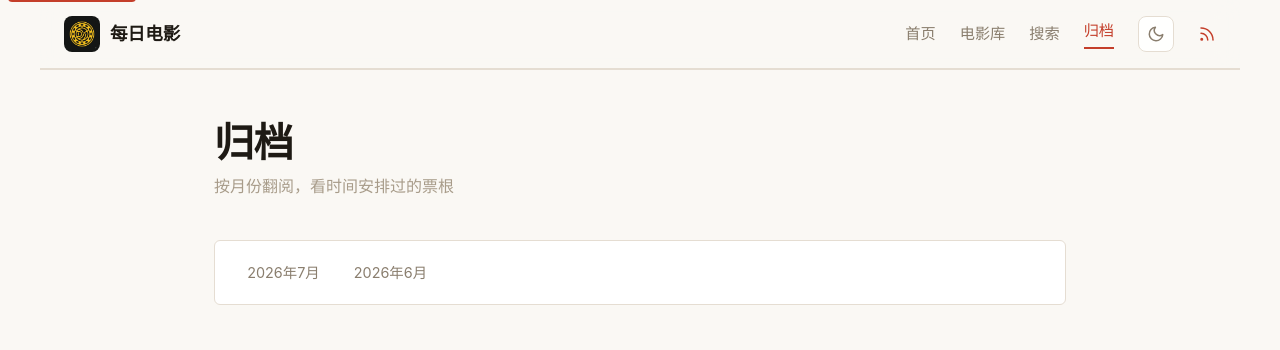
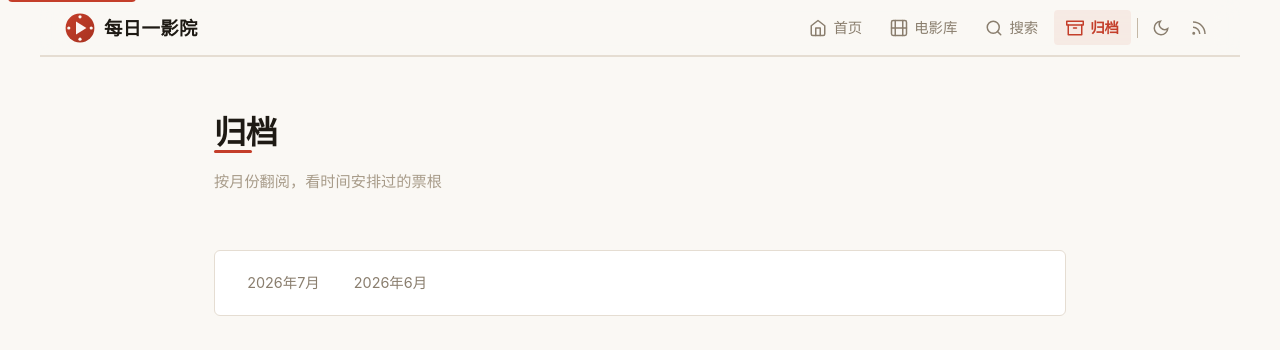
Before and after one commit to redisread/daily-movie, an Astro site: page /archive in a window 1280 px wide. Shown: the top 350 px of the page. Built offline with nearby package versions, Linux system fonts and the light colour scheme; Astro itself is replaced by a stand-in of ours; a web font is replaced by a local one.

Commit message:
fix: 抽 PageHeader 组件 + Navbar 图标化，消除子页面重复标题
## 问题
- 每个子页面（library/search/archive）都有自己的巨大 <h1>标题块
- Navbar 上又有"每日电影·电影库·搜索·归档"
- 两者叠加造成双重标题

## 修复

### PageHeader 组件
- 抽 /components/ui/PageHeader.astro
- 极简标题 + 下划线 accent 条 + subtitle
- 所有子页面统一用 <PageHeader title="..." subtitle="..." />

### Navbar 重新设计
- 每条链接改为图标 + 文字（图标为主）
- active 状态改为背景高亮小药丸（不再用 border-bottom）
- theme toggle / RSS 改为纯 icon-btn（不再是大按钮）
- 640px 以下隐藏文字标签，仅显示图标
- 400px 以下隐藏 logo text，仅保留图形
- 加入竖向分隔线

### 清理
- 删除各子页面重复的 .page-header / .page-sub / h1 CSS
- Navbar 字号、padding 整体收紧，与子页面 PageHeader 视觉平衡
- 删除旧 .theme-toggle 和 .rss-link 样式

Co-Authored-By: Claude <noreply@anthropic.com>

```diff
--- /dev/null
+++ b/src/components/ui/PageHeader.astro
@@ -0,0 +1,65 @@
+---
+/**
+ * PageHeader — 子页面顶部的小标题 + subtitle
+ *
+ * 用法：
+ *   <PageHeader title="电影库" subtitle="在这里翻阅所有已放映的票根" />
+ *   <PageHeader title="归档" align="center" />
+ */
+interface Props {
+  title: string;
+  subtitle?: string;
+  align?: 'left' | 'center';
+}
+
+const { title, subtitle, align = 'left' } = Astro.props;
+---
+
+<div class="page-header" style={`text-align: ${align}`}>
+  <h1 class="page-title">{title}</h1>
+  {subtitle && <p class="page-subtitle">{subtitle}</p>}
+</div>
+
+<style>
+  .page-header {
+    padding: 0.5rem 0 2rem;
+    margin-bottom: 1.5rem;
+  }
+  .page-title {
+    font-family: var(--font-display);
+    font-size: clamp(1.5rem, 4vw, 2rem);
+    font-weight: 700;
+    color: var(--text-primary);
+    line-height: 1.2;
+    margin: 0 0 0.4rem;
+    position: relative;
+    display: inline-block;
+  }
+  .page-title::after {
+    content: '';
+    position: absolute;
+    bottom: -2px;
+    left: 0;
+    width: 60%;
+    height: 3px;
+    background: var(--accent);
+    border-radius: 2px;
+  }
+  .page-header[style*="text-align: center"] .page-title::after {
+    left: 20%;
+  }
+  .page-subtitle {
+    font-size: 0.95rem;
+    color: var(--text-muted);
+    margin: 0.75rem 0 0;
+  }
+
+  @media (max-width: 720px) {
+    .page-header {
+      padding: 0 0 1.5rem;
+      margin-bottom: 1rem;
+    }
+    .page-title { font-size: 1.4rem; }
+    .page-subtitle { font-size: 0.85rem; }
+  }
+</style>
--- a/src/layouts/Layout.astro
+++ b/src/layouts/Layout.astro
@@ -63,43 +63,35 @@ const canonicalURL = new URL(Astro.url.pathname, Astro.site);
   <body>
     <a href="#main" class="skip-link">跳到主要内容</a>
     <div id="main" class="page-wrapper">
-      <nav class="global-navbar" role="navigation" aria-label="主-navigation">
+      <nav class="global-navbar" role="navigation" aria-label="主导航">
         <a href="/" class="logo">
-          <img src="/logo.png" alt="每日电影" width="36" height="36" />
-          <span>每日电影</span>
+          <img src="/logo.svg" alt="每日一影院" width="32" height="32" />
+          <span class="logo-text">每日一影院</span>
         </a>
         <div class="nav-links">
-          <a href="/" class:list={[{ 'active': activeTab === 'home' }]}>首页</a>
-          <a href="/library/" class:list={[{ 'active': activeTab === 'library' }]}>电影库</a>
-          <a href="/search/" class:list={[{ 'active': activeTab === 'search' }]}>搜索</a>
-          <a href="/archive/" class:list={[{ 'active': activeTab === 'archive' }]}>归档</a>
-          <button
-          id="theme-toggle"
-          class="theme-toggle"
-          aria-label="切换主题"
-          title="切换日间/暗色模式"
-        >
-          <svg class="icon-sun" width="18" height="18" viewBox="0 0 24 24" fill="none" stroke="currentColor" stroke-width="2" stroke-linecap="round" stroke-linejoin="round">
-            <circle cx="12" cy="12" r="5"></circle>
-            <line x1="12" y1="1" x2="12" y2="3"></line>
-            <line x1="12" y1="21" x2="12" y2="23"></line>
-            <line x1="4.22" y1="4.22" x2="5.64" y2="5.64"></line>
-            <line x1="18.36" y1="18.36" x2="19.78" y2="19.78"></line>
-            <line x1="1" y1="12" x2="3" y2="12"></line>
-            <line x1="21" y1="12" x2="23" y2="12"></line>
-            <line x1="4.22" y1="19.78" x2="5.64" y2="18.36"></line>
-            <line x1="18.36" y1="5.64" x2="19.78" y2="4.22"></line>
-          </svg>
-          <svg class="icon-moon" width="18" height="18" viewBox="0 0 24 24" fill="none" stroke="currentColor" stroke-width="2" stroke-linecap="round" stroke-linejoin="round">
-            <path d="M21 12.79A9 9 0 1 1 11.21 3 7 7 0 0 0 21 12.79z"></path>
-          </svg>
-        </button>
-          <a href="/rss.xml" class="rss-link" title="订阅 RSS" aria-label="RSS 订阅">
-            <svg width="18" height="18" viewBox="0 0 24 24" fill="none" stroke="currentColor" stroke-width="2" stroke-linecap="round" stroke-linejoin="round">
-              <path d="M4 11a9 9 0 0 1 9 9"></path>
-              <path d="M4 4a16 16 0 0 1 16 16"></path>
-              <circle cx="5" cy="19" r="1"></circle>
-            </svg>
+          <a href="/" class:list={['nav-link', { 'active': activeTab === 'home' }]} title="首页">
+            <svg width="18" height="18" viewBox="0 0 24 24" fill="none" stroke="currentColor" stroke-width="2" stroke-linecap="round" stroke-linejoin="round"><path d="M3 9l9-7 9 7v11a2 2 0 0 1-2 2H5a2 2 0 0 1-2-2z"/><polyline points="9 22 9 12 15 12 15 22"/></svg>
+            <span class="nav-label">首页</span>
+          </a>
+          <a href="/library/" class:list={['nav-link', { 'active': activeTab === 'library' }]} title="电影库">
+            <svg width="18" height="18" viewBox="0 0 24 24" fill="none" stroke="currentColor" stroke-width="2" stroke-linecap="round" stroke-linejoin="round"><rect x="2" y="2" width="20" height="20" rx="2.18" ry="2.18"/><line x1="7" y1="2" x2="7" y2="22"/><line x1="17" y1="2" x2="17" y2="22"/><line x1="2" y1="12" x2="22" y2="12"/></svg>
+            <span class="nav-label">电影库</span>
+          </a>
+          <a href="/search/" class:list={['nav-link', { 'active': activeTab === 'search' }]} title="搜索">
+            <svg width="18" height="18" viewBox="0 0 24 24" fill="none" stroke="currentColor" stroke-width="2" stroke-linecap="round" stroke-linejoin="round"><circle cx="11" cy="11" r="8"/><line x1="21" y1="21" x2="16.65" y2="16.65"/></svg>
+            <span class="nav-label">搜索</span>
+          </a>
+          <a href="/archive/" class:list={['nav-link', { 'active': activeTab === 'archive' }]} title="归档">
+            <svg width="18" height="18" viewBox="0 0 24 24" fill="none" stroke="currentColor" stroke-width="2" stroke-linecap="round" stroke-linejoin="round"><polyline points="21 8 21 21 3 21 3 8"/><rect x="1" y="3" width="22" height="5"/><line x1="10" y1="12" x2="14" y2="12"/></svg>
+            <span class="nav-label">归档</span>
+          </a>
+          <span class="nav-divider" aria-hidden="true"></span>
+          <button id="theme-toggle" class="icon-btn" aria-label="切换主题" title="切换日间/暗色模式">
+            <svg class="icon-sun" width="18" height="18" viewBox="0 0 24 24" fill="none" stroke="currentColor" stroke-width="2"><circle cx="12" cy="12" r="5"/><line x1="12" y1="1" x2="12" y2="3"/><line x1="12" y1="21" x2="12" y2="23"/><line x1="4.22" y1="4.22" x2="5.64" y2="5.64"/><line x1="18.36" y1="18.36" x2="19.78" y2="19.78"/><line x1="1" y1="12" x2="3" y2="12"/><line x1="21" y1="12" x2="23" y2="12"/><line x1="4.22" y1="19.78" x2="5.64" y2="18.36"/><line x1="18.36" y1="5.64" x2="19.78" y2="4.22"/></svg>
+            <svg class="icon-moon" width="18" height="18" viewBox="0 0 24 24" fill="none" stroke="currentColor" stroke-width="2"><path d="M21 12.79A9 9 0 1 1 11.21 3 7 7 0 0 0 21 12.79z"/></svg>
+          </button>
+          <a href="/rss.xml" class="icon-btn" title="订阅 RSS" aria-label="RSS 订阅">
+            <svg width="18" height="18" viewBox="0 0 24 24" fill="none" stroke="currentColor" stroke-width="2"><path d="M4 11a9 9 0 0 1 9 9"/><path d="M4 4a16 16 0 0 1 16 16"/><circle cx="5" cy="19" r="1"/></svg>
           </a>
         </div>
       </nav>
@@ -250,7 +242,7 @@ const canonicalURL = new URL(Astro.url.pathname, Astro.site);
     display: flex;
     justify-content: space-between;
     align-items: center;
-    padding: 16px 24px;
+    padding: 10px 24px;
     max-width: 1200px;
     width: 100%;
     margin: 0 auto;
@@ -270,84 +262,83 @@ const canonicalURL = new URL(Astro.url.pathname, Astro.site);
   .global-navbar .logo {
     display: flex;
     align-items: center;
-    gap: 10px;
-    font-size: 1.2rem;
+    gap: 8px;
+    text-decoration: none;
+    color: var(--text-primary);
+  }
+  .global-navbar .logo img {
+    width: 32px;
+    height: 32px;
+    border-radius: 6px;
+  }
+  .logo-text {
+    font-family: var(--font-display);
+    font-size: 1.15rem;
     font-weight: 700;
-    color: var(--text-primary) !important;
-  }
-
-  .global-navbar .logo img {
-    width: 36px;
-    height: 36px;
-    border-radius: 8px;
-  }
-
-  .global-navbar .logo span {
-    font-size: 1.1rem;
-  }
-
-  .global-navbar .logo:hover {
-    color: var(--accent) !important;
+    color: var(--text-primary);
+    letter-spacing: 0.02em;
   }
 
   .nav-links {
     display: flex;
-    gap: 24px;
+    gap: 4px;
     align-items: center;
   }
 
-  .nav-links a {
+  .nav-link {
+    display: inline-flex;
+    align-items: center;
+    gap: 6px;
+    padding: 6px 12px;
+    border-radius: var(--radius-sm);
     color: var(--text-secondary);
-    font-size: 0.95rem;
-    transition: color 0.2s;
+    text-decoration: none;
+    font-size: 0.9rem;
+    font-weight: 500;
+    transition: color 0.2s, background 0.2s;
+  }
+  .nav-link:hover {
+    color: var(--accent);
+    background: var(--accent-soft);
+  }
+  .nav-link.active {
+    color: var(--accent);
+    background: var(--accent-soft);
+    font-weight: 600;
   }
 
-  .nav-links a.active {
-    color: var(--accent);
-    border-bottom: 2px solid var(--accent);
-    padding-bottom: 4px;
+  .nav-divider {
+    width: 1px;
+    height: 20px;
+    background: var(--border-strong);
+    margin: 0 2px;
   }
 
-  .theme-toggle {
-    display: flex;
+  .icon-btn {
+    display: inline-flex;
     align-items: center;
     justify-content: center;
-    width: 36px;
-    height: 36px;
-    border-radius: 8px;
-    border: 1px solid var(--border);
-    background: var(--bg-card);
+    width: 34px;
+    height: 34px;
+    border-radius: var(--radius-sm);
+    border: 1px solid transparent;
+    background: transparent;
     color: var(--text-secondary);
     cursor: pointer;
-    transition: all 0.2s ease;
+    transition: all 0.2s;
     padding: 0;
   }
-
-  .theme-toggle:hover {
-    color: var(--text-primary);
-    border-color: var(--accent);
-    box-shadow: var(--shadow);
+  .icon-btn:hover {
+    color: var(--accent);
+    background: var(--accent-soft);
+    border-color: var(--border);
   }
 
-  .theme-toggle .icon-sun { display: none; }
-  .theme-toggle .icon-moon { display: block; }
+  .icon-btn .icon-sun { display: none; }
+  .icon-btn .icon-moon { display: block; }
 
-  [data-theme="dark"] .theme-toggle .icon-sun { display: block; }
-  [data-theme="dark"] .theme-toggle .icon-moon { display: none; }
-
-  .nav-links a:hover {
-    color: var(--accent) !important;
-  }
-
-  .rss-link {
-    display: flex;
-    align-items: center;
-    color: var(--accent) !important;
-  }
-
-  .rss-link:hover {
-    color: var(--accent-hover) !important;
-  }
+  [data-theme="dark"] .icon-btn .icon-sun { display: block; }
+  [data-theme="dark"] .icon-btn .icon-moon { display: none; }
 
   /* Global footer */
   .global-footer {
@@ -404,35 +395,17 @@ const canonicalURL = new URL(Astro.url.pathname, Astro.site);
   }
 
   /* ========== Navbar responsive ========== */
-  @media (max-width: 720px) {
-    .global-navbar {
-      padding: 12px 16px;
-    }
-
-    .nav-links a:not(.rss-link):not(#theme-toggle) {
-      display: none;
-    }
-
-    .nav-links {
-      gap: 12px;
-    }
-
-    .nav-links a.active {
-      border-bottom: none;
-      padding-bottom: 0;
-    }
-
-    .global-navbar .logo span {
-      font-size: 1rem;
-    }
+  @media (max-width: 640px) {
+    .nav-link .nav-label { display: none; }
+    .nav-link { padding: 6px 8px; }
+    .nav-divider { display: none; }
+    .logo-text { font-size: 1rem; }
+    .global-navbar { padding: 8px 16px; }
   }
 
-  @media (max-width: 360px) {
-    .global-navbar {
-      padding: 10px 12px;
-    }
-    .nav-links {
-      gap: 8px;
-    }
+  @media (max-width: 400px) {
+    .global-navbar { padding: 8px 10px; }
+    .logo-text { display: none; }
+    .nav-links { gap: 2px; }
   }
 </style>
--- a/src/pages/archive/index.astro
+++ b/src/pages/archive/index.astro
@@ -1,6 +1,7 @@
 ---
 import Layout from '../../layouts/Layout.astro';
 import { movies } from '../../data/movies';
+import PageHeader from '../../components/ui/PageHeader.astro';
 
 const allMovies = movies as any[];
 
@@ -39,10 +40,7 @@ const moviesJson = JSON.stringify(sortedGroups.map(([ym, ms]) => ({
 
 <Layout title="归档" activeTab="archive">
   <main class="archive-page" data-groups={moviesJson}>
-    <header class="page-header">
-      <h1>归档</h1>
-      <p class="page-sub">按月份翻阅，看时间安排过的票根</p>
-    </header>
+    <PageHeader title="归档" subtitle="按月份翻阅，看时间安排过的票根" />
 
     <div class="archive-toc">
       {sortedGroups.map(([ym]) => (
@@ -83,16 +81,7 @@ const moviesJson = JSON.stringify(sortedGroups.map(([ym, ms]) => ({
     padding: 3rem 1.5rem 4rem;
   }
 
-  .page-header { margin-bottom: 2.5rem; }
-  .page-header h1 {
-    font-family: var(--font-display);
-    font-size: clamp(1.8rem, 4vw, 2.5rem);
-    font-weight: 700;
-    color: var(--text-primary);
-    line-height: 1.2;
-    margin-bottom: 0.5rem;
-  }
-  .page-sub { font-size: 1rem; color: var(--text-muted); margin: 0; }
+  /* PageHeader styles in PageHeader.astro */
 
   /* TOC */
   .archive-toc {
--- a/src/pages/library/index.astro
+++ b/src/pages/library/index.astro
@@ -1,6 +1,7 @@
 ---
 import Layout from '../../layouts/Layout.astro';
 import { movies } from '../../data/movies';
+import PageHeader from '../../components/ui/PageHeader.astro';
 
 interface Movie {
   id: string;
@@ -41,10 +42,7 @@ const genresJson = JSON.stringify(allGenres);
 
 <Layout title="电影库" activeTab="library">
   <main class="library-page" data-movies={moviesJson} data-genres={genresJson}>
-    <header class="page-header">
-      <h1>电影库</h1>
-      <p class="page-sub">在这里翻阅所有已放映的票根</p>
-    </header>
+    <PageHeader title="电影库" subtitle="在这里翻阅所有已放映的票根" />
 
     <!-- Toolbar -->
     <div class="toolbar">
@@ -183,20 +181,7 @@ const genresJson = JSON.stringify(allGenres);
     font-family: var(--font-body);
   }
 
-  .page-header { margin-bottom: 2.5rem; }
-  .page-header h1 {
-    font-family: var(--font-display);
-    font-size: clamp(1.8rem, 4vw, 2.5rem);
-    font-weight: 700;
-    color: var(--text-primary);
-    line-height: 1.2;
-    margin-bottom: 0.5rem;
-  }
-  .page-sub {
-    font-size: 1rem;
-    color: var(--text-muted);
-    margin: 0;
-  }
+  /* PageHeader styles live in /components/ui/PageHeader.astro */
 
   /* Toolbar */
   .toolbar {
--- a/src/pages/search/index.astro
+++ b/src/pages/search/index.astro
@@ -1,6 +1,7 @@
 ---
 import Layout from '../../layouts/Layout.astro';
 import { movies } from '../../data/movies';
+import PageHeader from '../../components/ui/PageHeader.astro';
 
 const allMovies = movies as any[];
 
@@ -24,10 +25,7 @@ const genresJson = JSON.stringify(allGenres);
 
 <Layout title="搜索" activeTab="search">
   <main class="search-page" data-movies={moviesJson} data-genres={genresJson}>
-    <header class="page-header">
-      <h1>搜索</h1>
-      <p class="page-sub">按影片、导演、演员、台词，找到你想看的电影</p>
-    </header>
+    <PageHeader title="搜索" subtitle="按影片、导演、演员、台词，找到你想看的电影" />
 
     <div class="search-bar">
       <svg class="search-icon" width="22" height="22" viewBox="0 0 24 24" fill="none" stroke="currentColor" stroke-width="2" stroke-linecap="round" stroke-linejoin="round">
@@ -159,16 +157,7 @@ const genresJson = JSON.stringify(allGenres);
     padding: 3rem 1.5rem 4rem;
   }
 
-  .page-header { margin-bottom: 2.5rem; }
-  .page-header h1 {
-    font-family: var(--font-display);
-    font-size: clamp(1.8rem, 4vw, 2.5rem);
-    font-weight: 700;
-    color: var(--text-primary);
-    line-height: 1.2;
-    margin-bottom: 0.5rem;
-  }
-  .page-sub { font-size: 1rem; color: var(--text-muted); margin: 0; }
+  /* PageHeader styles in PageHeader.astro */
 
   /* Search bar */
   .search-bar {
```
